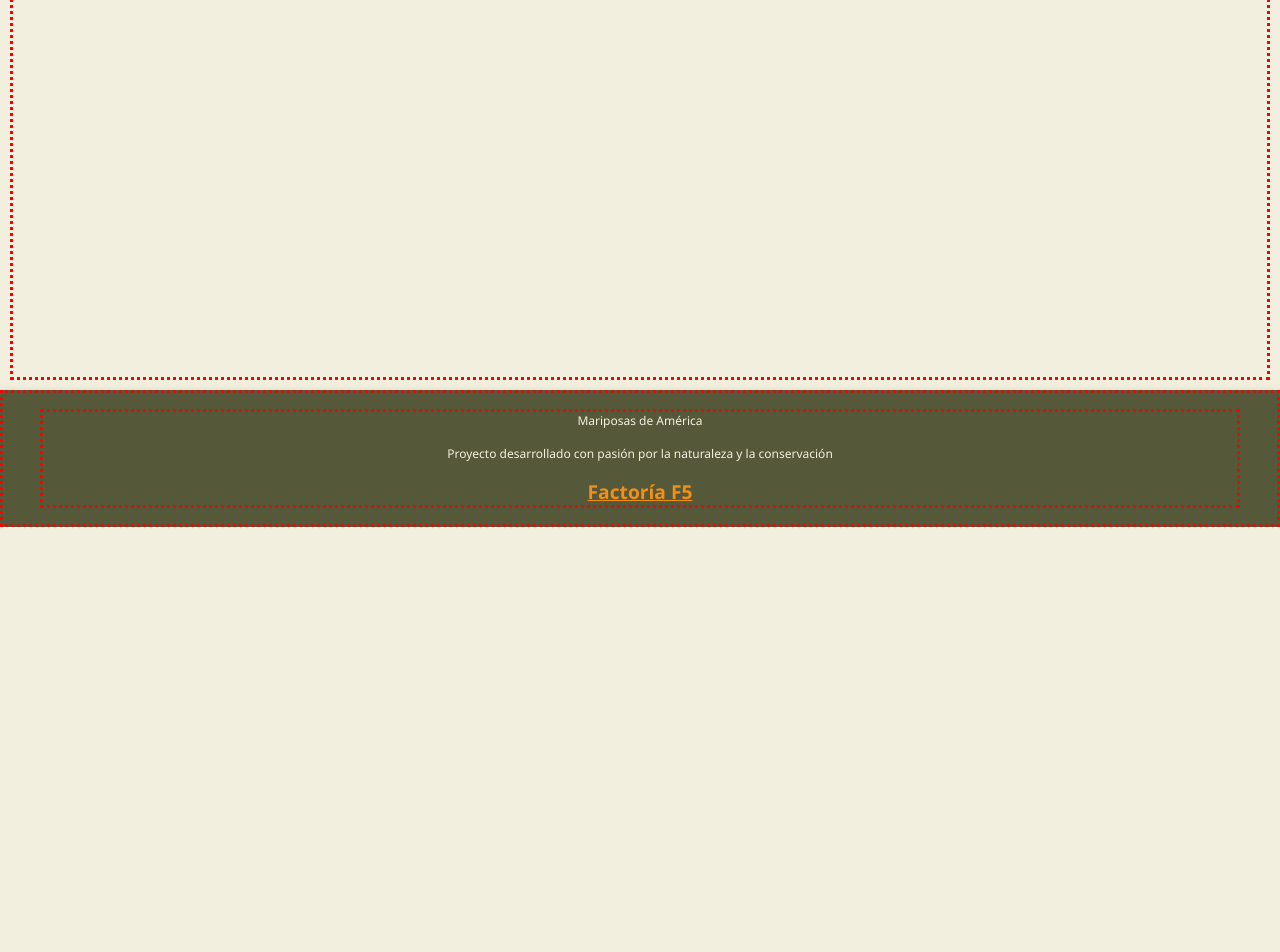
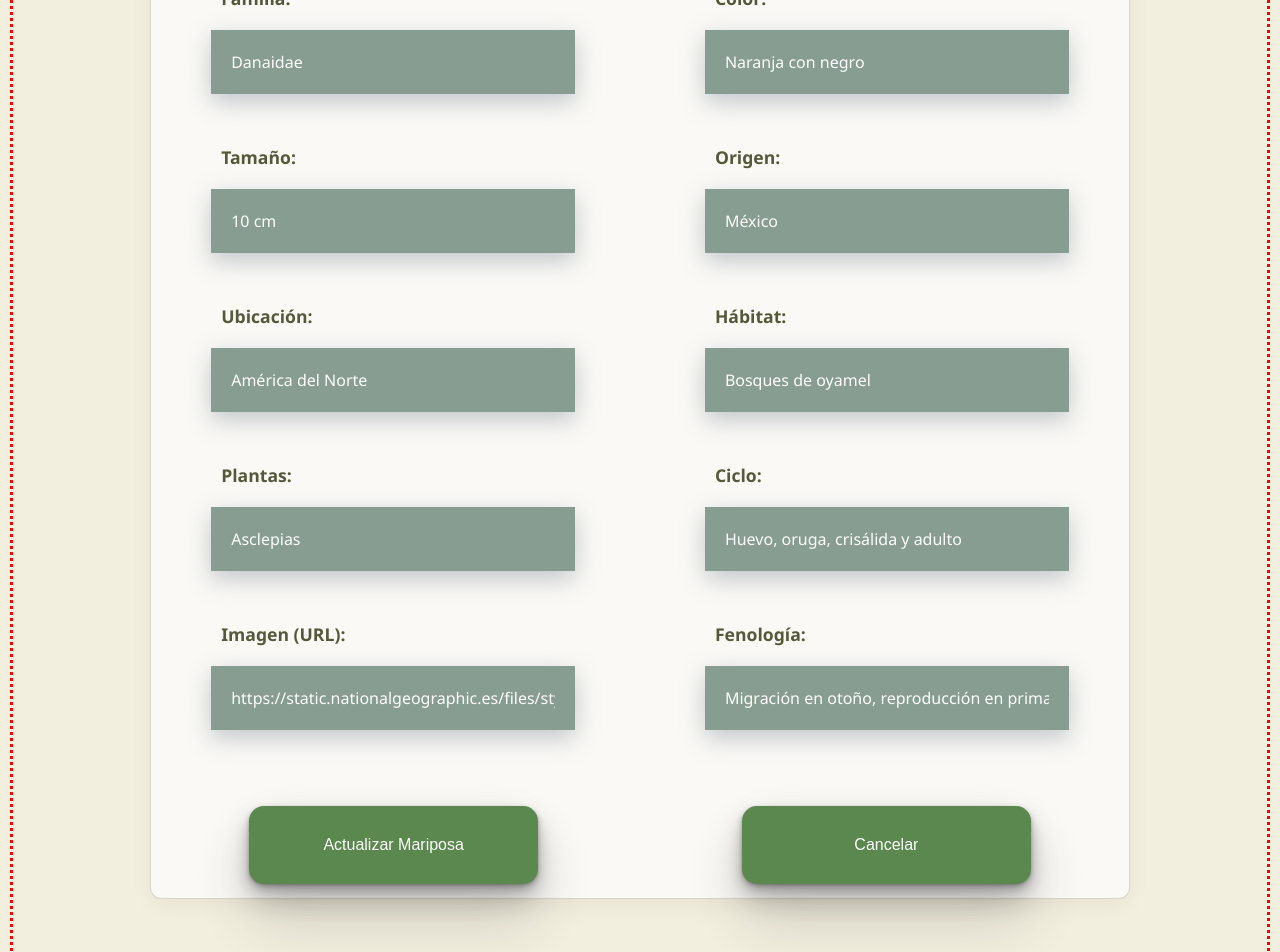
Before and after one commit to irinatiron/polinizadores-america-mariposas, a React (Vite) app: page /editar-mariposa/3001 in a window 1280 px wide. Shown: the part 420-1372 px from the top of the page. Before the commit the page ends 947 px from the top, so only its background shows below. Built offline with nearby package versions, Linux system fonts and the light colour scheme; data requests are answered from the project's data file; a web font is replaced by a local one.

Commit message:
methodo update completed (#3)

```diff
--- a/server/db.json
+++ b/server/db.json
@@ -16,7 +16,6 @@
       "fenology": "Migración en otoño, reproducción en primavera y verano"
     },
     {
-      "id": "3002",
       "name": "Morpho azul",
       "order": "Lepidoptera",
       "family": "Nymphalidae",
@@ -28,7 +27,8 @@
       "plants": "Frutas fermentadas, savia de árboles",
       "cycle": "Huevo, larva, pupa y adulto",
       "img": "https://palmitospark.es/wp-content/uploads/2023/04/butterfly-g31bc30040_1280.jpg",
-      "fenology": "Activa todo el año"
+      "fenology": "Activa todo el año",
+      "id": "3002"
     },
     {
       "id": "3003",
--- a/src/components/EditForm.jsx
+++ b/src/components/EditForm.jsx
@@ -1,5 +1,4 @@
 import { useState, useEffect } from 'react';
-
 
 const EditForm = ({ onSubmit, initialData = {} }) => {
   const [formData, setFormData] = useState({
@@ -17,14 +16,26 @@ const EditForm = ({ onSubmit, initialData = {} }) => {
     fenology: '',
   });
 
-  // Cargar datos iniciales cuando se reciben (para edición)
   useEffect(() => {
     if (initialData && Object.keys(initialData).length > 0) {
-      setFormData(initialData);
+      setFormData({
+        name: initialData.name || '',
+        order: initialData.order || '',
+        family: initialData.family || '',
+        color: initialData.color || '',
+        size: initialData.size || '',
+        origin: initialData.origin || '',
+        location: initialData.location || '',
+        habitat: initialData.habitat || '',
+        plants: initialData.plants || '',
+        cycle: initialData.cycle || '',
+        img: initialData.img || '',
+        fenology: initialData.fenology || '',
+      });
     }
   }, [initialData]);
 
-  // Manejar cambios en los inputs
+  // Manejo de cambios en los inputs
   const handleChange = (e) => {
     const { name, value } = e.target;
     setFormData(prev => ({
@@ -33,14 +44,25 @@ const EditForm = ({ onSubmit, initialData = {} }) => {
     }));
   };
 
-  // Manejar envío del formulario
+  // Manejo de envío del formulario
   const handleSubmit = (e) => {
     e.preventDefault();
+
+    // Validación básica adicional
+    if (!formData.name.trim()) {
+      alert('El nombre es obligatorio');
+      return;
+    }
+
+    // Llama a la función desde el componente padre
     onSubmit(formData);
   };
 
   return (
-    <form onSubmit={handleSubmit}>
+    <div className="edit-form-container">
+      <form onSubmit={handleSubmit} className="butterfly-form">
+
+        <div className="form-group">
           <label htmlFor="name">Nombre:</label>
           <input
             type="text"
@@ -49,8 +71,11 @@ const EditForm = ({ onSubmit, initialData = {} }) => {
             value={formData.name}
             onChange={handleChange}
             required
+            placeholder="Ej: Mariposa Monarca"
           />
+        </div>
 
+        <div className="form-group">
           <label htmlFor="order">Orden:</label>
           <input
             type="text"
@@ -59,8 +84,11 @@ const EditForm = ({ onSubmit, initialData = {} }) => {
             value={formData.order}
             onChange={handleChange}
             required
+            placeholder="Ej: Lepidoptera"
           />
+        </div>
 
+        <div className="form-group">
           <label htmlFor="family">Familia:</label>
           <input
             type="text"
@@ -69,8 +97,11 @@ const EditForm = ({ onSubmit, initialData = {} }) => {
             value={formData.family}
             onChange={handleChange}
             required
+            placeholder="Ej: Nymphalidae"
           />
+        </div>
 
+        <div className="form-group">
           <label htmlFor="color">Color:</label>
           <input
             type="text"
@@ -79,8 +110,11 @@ const EditForm = ({ onSubmit, initialData = {} }) => {
             value={formData.color}
             onChange={handleChange}
             required
+            placeholder="Ej: Naranja y negro"
           />
+        </div>
 
+        <div className="form-group">
           <label htmlFor="size">Tamaño:</label>
           <input
             type="text"
@@ -89,8 +123,11 @@ const EditForm = ({ onSubmit, initialData = {} }) => {
             value={formData.size}
             onChange={handleChange}
             required
+            placeholder="Ej: 8-12 cm"
           />
+        </div>
 
+        <div className="form-group">
           <label htmlFor="origin">Origen:</label>
           <input
             type="text"
@@ -99,8 +136,11 @@ const EditForm = ({ onSubmit, initialData = {} }) => {
             value={formData.origin}
             onChange={handleChange}
             required
+            placeholder="Ej: América del Norte"
           />
+        </div>
 
+        <div className="form-group">
           <label htmlFor="location">Ubicación:</label>
           <input
             type="text"
@@ -109,8 +149,11 @@ const EditForm = ({ onSubmit, initialData = {} }) => {
             value={formData.location}
             onChange={handleChange}
             required
+            placeholder="Ej: México, EE.UU., Canadá"
           />
+        </div>
 
+        <div className="form-group">
           <label htmlFor="habitat">Hábitat:</label>
           <input
             type="text"
@@ -119,8 +162,11 @@ const EditForm = ({ onSubmit, initialData = {} }) => {
             value={formData.habitat}
             onChange={handleChange}
             required
+            placeholder="Ej: Bosques templados"
           />
+        </div>
 
+        <div className="form-group">
           <label htmlFor="plants">Plantas:</label>
           <input
             type="text"
@@ -129,8 +175,11 @@ const EditForm = ({ onSubmit, initialData = {} }) => {
             value={formData.plants}
             onChange={handleChange}
             required
+            placeholder="Ej: Asclepias, algodoncillo"
           />
+        </div>
 
+        <div className="form-group">
           <label htmlFor="cycle">Ciclo:</label>
           <input
             type="text"
@@ -139,8 +188,11 @@ const EditForm = ({ onSubmit, initialData = {} }) => {
             value={formData.cycle}
             onChange={handleChange}
             required
+            placeholder="Ej: Huevo, larva, pupa, adulto"
           />
+        </div>
 
+        <div className="form-group">
           <label htmlFor="img">Imagen (URL):</label>
           <input
             type="url"
@@ -149,8 +201,11 @@ const EditForm = ({ onSubmit, initialData = {} }) => {
             value={formData.img}
             onChange={handleChange}
             required
+            placeholder="https://ejemplo.com/imagen-mariposa.jpg"
           />
+        </div>
 
+        <div className="form-group">
           <label htmlFor="fenology">Fenología:</label>
           <input
             type="text"
@@ -159,10 +214,21 @@ const EditForm = ({ onSubmit, initialData = {} }) => {
             value={formData.fenology}
             onChange={handleChange}
             required
+            placeholder="Ej: Migración octubre-marzo"
           />
+        </div>
 
-      <button type="submit">Actualizar Mariposa</button>
+        <div className="form-buttons">
+          <button type="submit" className="btn-submit">
+            Actualizar Mariposa
+          </button>
+          <button type="button" className="btn-cancel" onClick={() => window.history.back()}>
+            Cancelar
+          </button>
+        </div>
+
       </form>
+    </div>
   );
 };
 
--- a/src/pages/EditButterfly.jsx
+++ b/src/pages/EditButterfly.jsx
@@ -15,14 +15,8 @@ const EditButterfly = () => {
   const fetchButterflyData = async () => {
     try {
       setLoading(true);
-      // Reemplaza esta URL con tu endpoint real
-      const response = await fetch(URL_API);
-
-      if (!response.ok) {
-        throw new Error('Error al cargar los datos de la mariposa');
-      }
-
-      const data = await response.json();
+      // Usar el servicio que ya creaste en lugar de fetch directo
+      const data = await getOneButterfly(id);
       setButterflyData(data);
     } catch (err) {
       setError(err.message);
@@ -32,28 +26,13 @@ const EditButterfly = () => {
   };
 
   // Función para actualizar la mariposa
-  const handleUpDateButterfly = async (updatedData) => {
+  const handleUpdateButterfly = async (updatedData) => {
     try {
+      const result = await updateButterfly(id, updatedData);
 
-      const response = await fetch(`http://localhost:3000/butterflies`,{
-        method: 'PUT',
-        headers: {
-          'Content-Type': 'application/json',
-        },
-        body: JSON.stringify(updatedData),
-      });
-
-      if (!response.ok) {
-        throw new Error('Error al actualizar la mariposa');
-      }
-
-      const result = await response.json();
-
-      // Mostrar mensaje de éxito
       alert('Mariposa actualizada exitosamente');
 
-      // Navegar de vuelta a la lista o a la vista de detalle
-      navigate('/butterflies'); // Ajusta esta ruta según tu aplicación
+      navigate('/fichas-mariposas');
 
     } catch (err) {
       setError(err.message);
@@ -82,7 +61,7 @@ const EditButterfly = () => {
       <h2>Editar Mariposa</h2>
       {butterflyData && (
         <EditForm
-          onSubmit={updateButterfly}
+          onSubmit={handleUpdateButterfly}
           initialData={butterflyData}
         />
       )}
--- a/src/services/ButterflyServices.jsx
+++ b/src/services/ButterflyServices.jsx
@@ -50,26 +50,29 @@ export async function createButterfly(newButterfly) {
   }
 }
 // Método PUT para el UPDATE
-export async function updateButterfly(id, updatedbutterfly) {
+export async function updateButterfly(id, updatedButterfly) {
   try {
-    const response = await fetch(`http://localhost:3000/butterflies"`, {
+    const response = await fetch(`${URL_API}/${id}`, {
       method: "PUT",
       headers: {
         "Content-Type": "application/json",
       },
-      body: JSON.stringify(updatedbutterfly),
+      body: JSON.stringify(updatedButterfly),
     });
 
     if (!response.ok) {
-      throw new Error("No se pudo actualizar ");
+      console.log("Status del error:", response.status);
+      throw new Error("Error al actualizar mariposa");
     }
 
     const data = await response.json();
-    console.log("Actualizado:", data);
+    console.log("Mariposa actualizada correctamente", data);
     return data;
 
   } catch (error) {
     console.error("Error al actualizar:", error.message);
+    //throw error;
+
   }
 }
 
```
Lines whose indentation alone changed are shown as unchanged.
